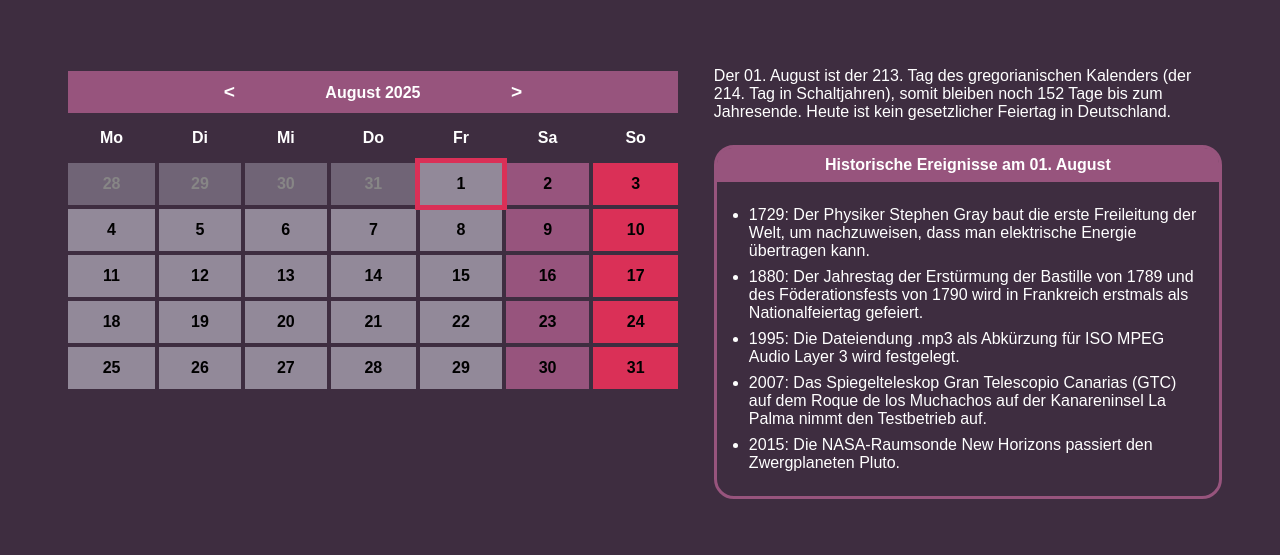
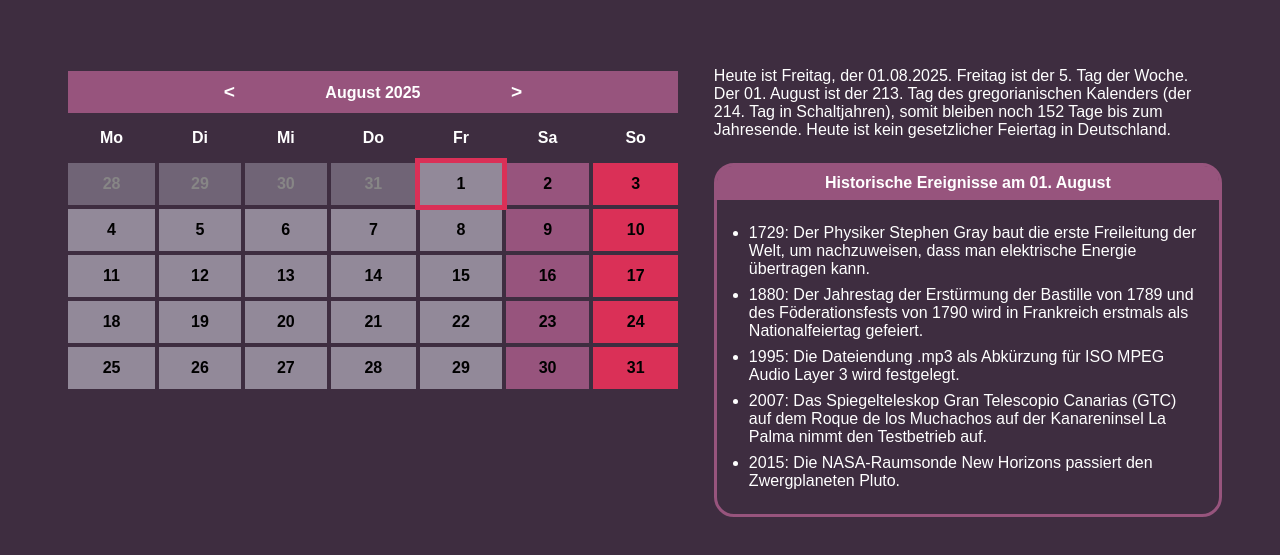
Before and after one commit to mrclksr/cdemy-js-kalender, a website: page index.html in a window 1280 px wide. Shown: the part 61-616 px from the top of the page. Drawn offline with Linux system fonts and the light colour scheme.

Commit message:
Add info about weekday.

```diff
--- a/index.html
+++ b/index.html
@@ -81,7 +81,7 @@
         </table>
         <div id="text_box">
             <div id="description">
-                Der <span date="day-month"></span> ist der <span count="days-since"></span>. Tag des gregorianischen
+                Heute ist <span date="day-of-week"></span>, der <span date="numeric-date"></span>. <span date="day-of-week"></span> ist der <span date="nth-day-of-week"></span>. Tag der Woche. Der <span date="day-month"></span> ist der <span count="days-since"></span>. Tag des gregorianischen
                 Kalenders<span id="days-with-leap-text"></span>, somit bleiben
                 noch
                 <span count="days-remain"></span>
--- a/script.js
+++ b/script.js
@@ -435,6 +435,8 @@ function buildCalendar() {}
 
 function init() {
   const today = new Date();
+  const weekDay = today.toLocaleDateString("de-DE", { weekday: "long"});
+  const nthDayOfWeek = (today.getDay() + 6) % 7 + 1;
   const holidayCalculator = new GermanHolidayCalculator(
     today.getFullYear(),
     germany.StateIds.HESSEN
@@ -458,9 +460,12 @@ function init() {
 
   const replacements = [
     { query: '[date="header"]', val: numericDate },
+    { query: '[date="numeric-date"]', val: numericDate },
     { query: '[date="day-month"]', val: dayMonthStr },
     { query: '[count="days-since"]', val: calendar.dayOfYear(today) },
     { query: '[count="days-remain"]', val: calendar.daysTillEndOfYear(today) },
+    { query: '[date="day-of-week"]', val: weekDay },
+    { query: '[date="nth-day-of-week"]', val: nthDayOfWeek }
   ];
 
   for (r of replacements) {
```
